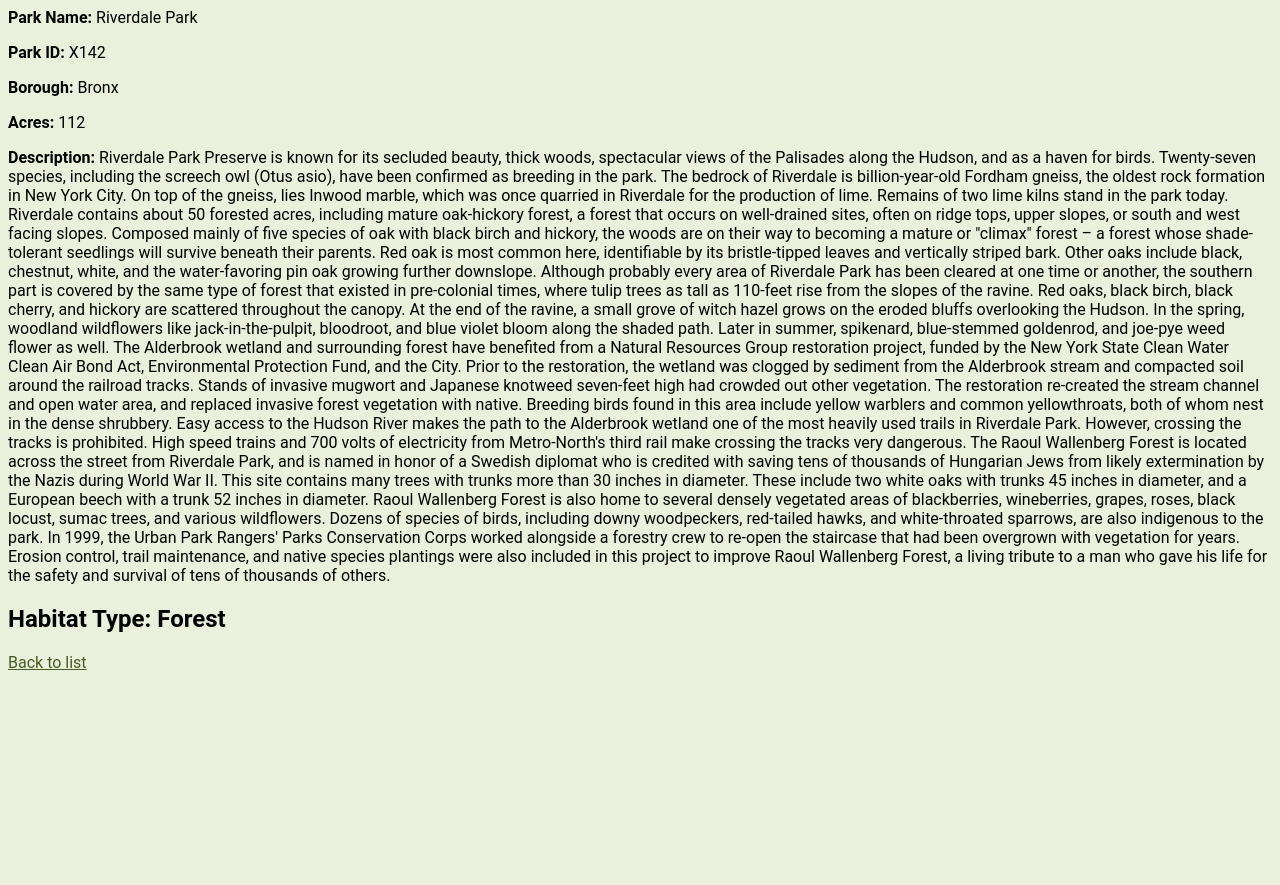
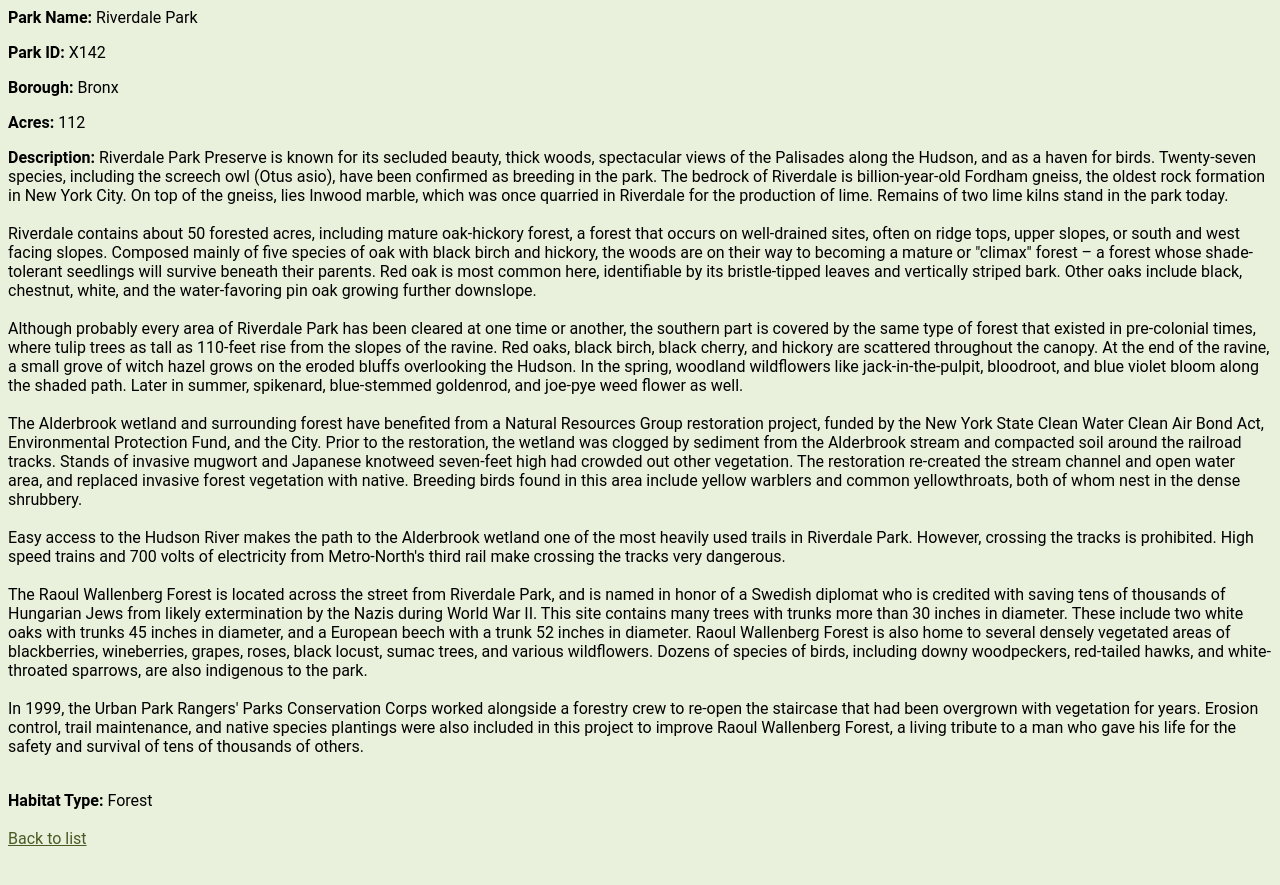
Before and after one commit to annabellamelvin/annabellamelvin.github.io, a Jekyll site: the page Nature_Preserves/parks/X142_112.html, which Jekyll copies as it is, in a window 1280 px wide. Shown: the top 885 px of the page. Built offline with Jekyll 4.4.1, drawn with Linux system fonts in a browser that asks for light colours; part of the change alters nothing that is shown.

```diff
--- a/Nature_Preserves/parks/X142_112.html
+++ b/Nature_Preserves/parks/X142_112.html
@@ -19,8 +19,7 @@
          The bedrock of Riverdale is billion-year-old Fordham gneiss, the oldest rock formation
          in New York City. On top of the gneiss, lies Inwood marble, which was once quarried
          in Riverdale for the production of lime. Remains of two lime kilns stand in the park
-         today. &#xD;
-         &#xD;
+         today. <br/><br/>
          Riverdale contains about 50 forested acres, including mature oak-hickory forest, a
          forest that occurs on well-drained sites, often on ridge tops, upper slopes, or south
          and west facing slopes. Composed mainly of five species of oak with black birch and
@@ -28,8 +27,7 @@
          whose shade-tolerant seedlings will survive beneath their parents. Red oak is most
          common here, identifiable by its bristle-tipped leaves and vertically striped bark.
          Other oaks include black, chestnut, white, and the water-favoring pin oak growing
-         further downslope. &#xD;
-         &#xD;
+         further downslope.<br/><br/>
          Although probably every area of Riverdale Park has been cleared at one time or another,
          the southern part is covered by the same type of forest that existed in pre-colonial
          times, where tulip trees as tall as 110-feet rise from the slopes of the ravine. Red
@@ -37,8 +35,7 @@
          At the end of the ravine, a small grove of witch hazel grows on the eroded bluffs
          overlooking the Hudson. In the spring, woodland wildflowers like jack-in-the-pulpit,
          bloodroot, and blue violet bloom along the shaded path. Later in summer, spikenard,
-         blue-stemmed goldenrod, and joe-pye weed flower as well. &#xD;
-         &#xD;
+         blue-stemmed goldenrod, and joe-pye weed flower as well.<br/><br/>
          The Alderbrook wetland and surrounding forest have benefited from a Natural Resources
          Group restoration project, funded by the New York State Clean Water Clean Air Bond
          Act, Environmental Protection Fund, and the City. Prior to the restoration, the wetland
@@ -47,13 +44,11 @@
          out other vegetation. The restoration re-created the stream channel and open water
          area, and replaced invasive forest vegetation with native. Breeding birds found in
          this area include yellow warblers and common yellowthroats, both of whom nest in the
-         dense shrubbery.&#xD;
-         &#xD;
+         dense shrubbery.<br/><br/>
          Easy access to the Hudson River makes the path to the Alderbrook wetland one of the
          most heavily used trails in Riverdale Park. However, crossing the tracks is prohibited.
          High speed trains and 700 volts of electricity from Metro-North's third rail make
-         crossing the tracks very dangerous.&#xD;
-         &#xD;
+         crossing the tracks very dangerous.<br/><br/>
          The Raoul Wallenberg Forest is located across the street from Riverdale Park, and
          is named in honor of a Swedish diplomat who is credited with saving tens of thousands
          of Hungarian Jews from likely extermination by the Nazis during World War II. This
@@ -62,16 +57,14 @@
          52 inches in diameter. Raoul Wallenberg Forest is also home to several densely vegetated
          areas of blackberries, wineberries, grapes, roses, black locust, sumac trees, and
          various wildflowers. Dozens of species of birds, including downy woodpeckers, red-tailed
-         hawks, and white-throated sparrows, are also indigenous to the park. &#xD;
-         &#xD;
+         hawks, and white-throated sparrows, are also indigenous to the park.<br/><br/>
          In 1999, the Urban Park Rangers' Parks Conservation Corps worked alongside a forestry
          crew to re-open the staircase that had been overgrown with vegetation for years. Erosion
          control, trail maintenance, and native species plantings were also included in this
          project to improve Raoul Wallenberg Forest, a living tribute to a man who gave his
-         life for the safety and survival of tens of thousands of others. &#xD;
-         &#xD;
+         life for the safety and survival of tens of thousands of others.<br/><br/>
 
       </p>
-      <h2><b>Habitat Type: </b>Forest
+      <p><b>Habitat Type: </b>Forest<br/><br/>
       </h2><a href="https://annabellamelvin.github.io/Nature_Preserves/Parks.html">Back to list</a></body>
 </html>
```
